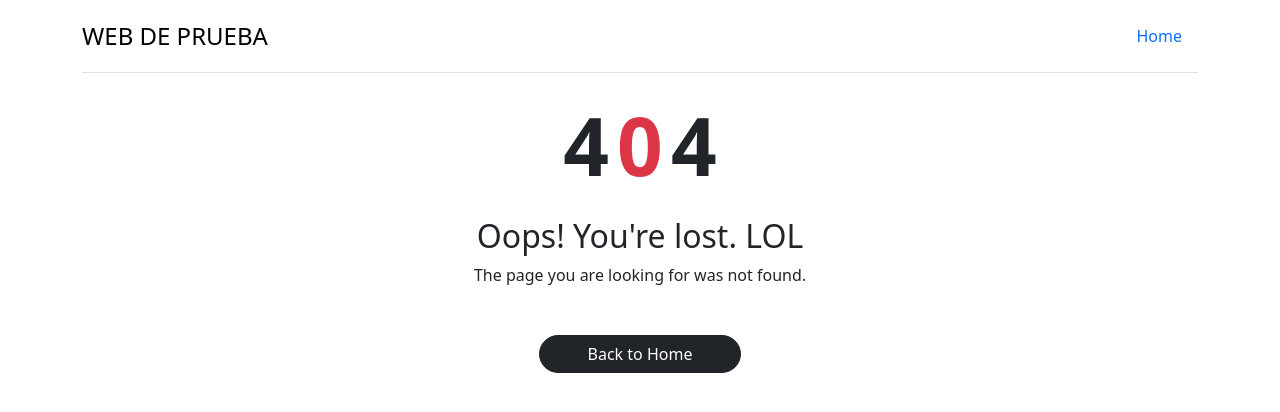
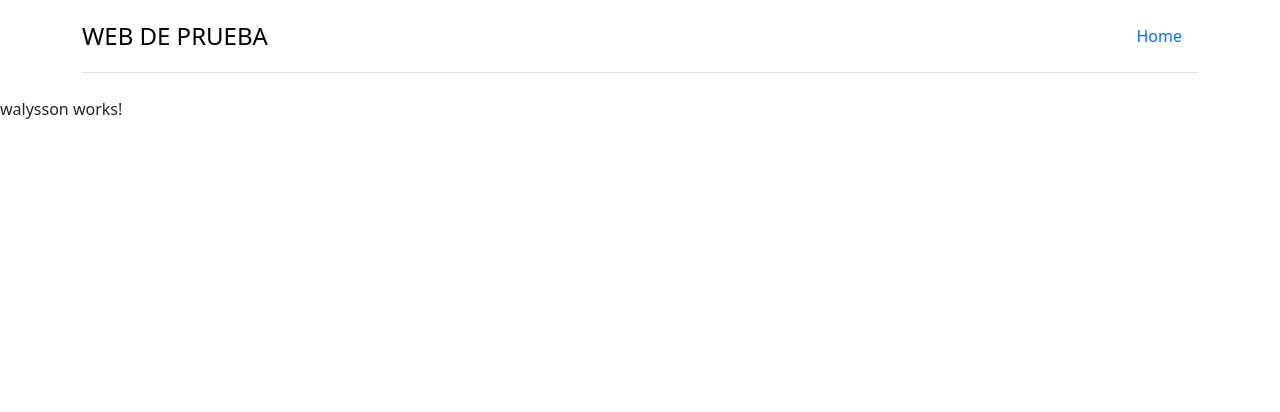
Before and after one commit to BibisGr/repo-DAM1C-R3, an Angular app: page /walysson in a window 1280 px wide. Before the commit this address had no page. Shown: the top 412 px of the page. Built offline with nearby package versions, Linux system fonts and the light colour scheme.

Commit message:
componente walysson agregado, ruta creada

```diff
--- a/src/app/app.routes.ts
+++ b/src/app/app.routes.ts
@@ -2,12 +2,14 @@ import { Routes } from '@angular/router';
 import { HomeComponent } from './components/home/home.component';
 import { NavbarComponent } from './components/navbar/navbar.component';
 import { PageNotFoundComponent } from './page-not-found/page-not-found.component';
+import { WalyssonComponent } from './components/walysson/walysson.component';
 
 
 export const routes: Routes = [
     { path: '',   redirectTo: '/home', pathMatch: 'full' },
     {path: 'home', component: HomeComponent},
     {path: 'navbar', component: NavbarComponent},
+    {path: 'walysson', component: WalyssonComponent},
     //las rutas deben agregarse a partir de aqui
 
 
--- /dev/null
+++ b/src/app/components/walysson/walysson.component.html
@@ -0,0 +1 @@
+<p>walysson works!</p>
```
Also changed, not shown: src/app/components/walysson/walysson.component.ts (added, +12 -0 lines), src/app/components/walysson/walysson.component.css (added).
